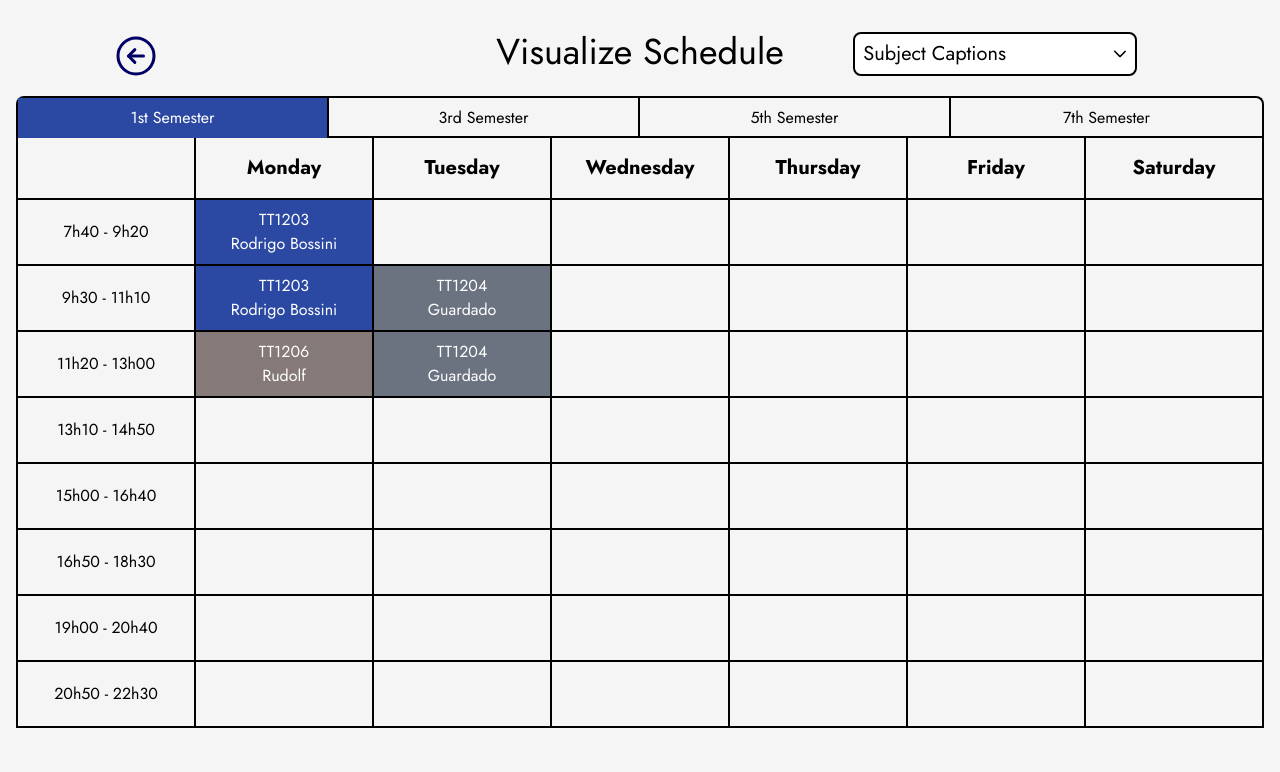
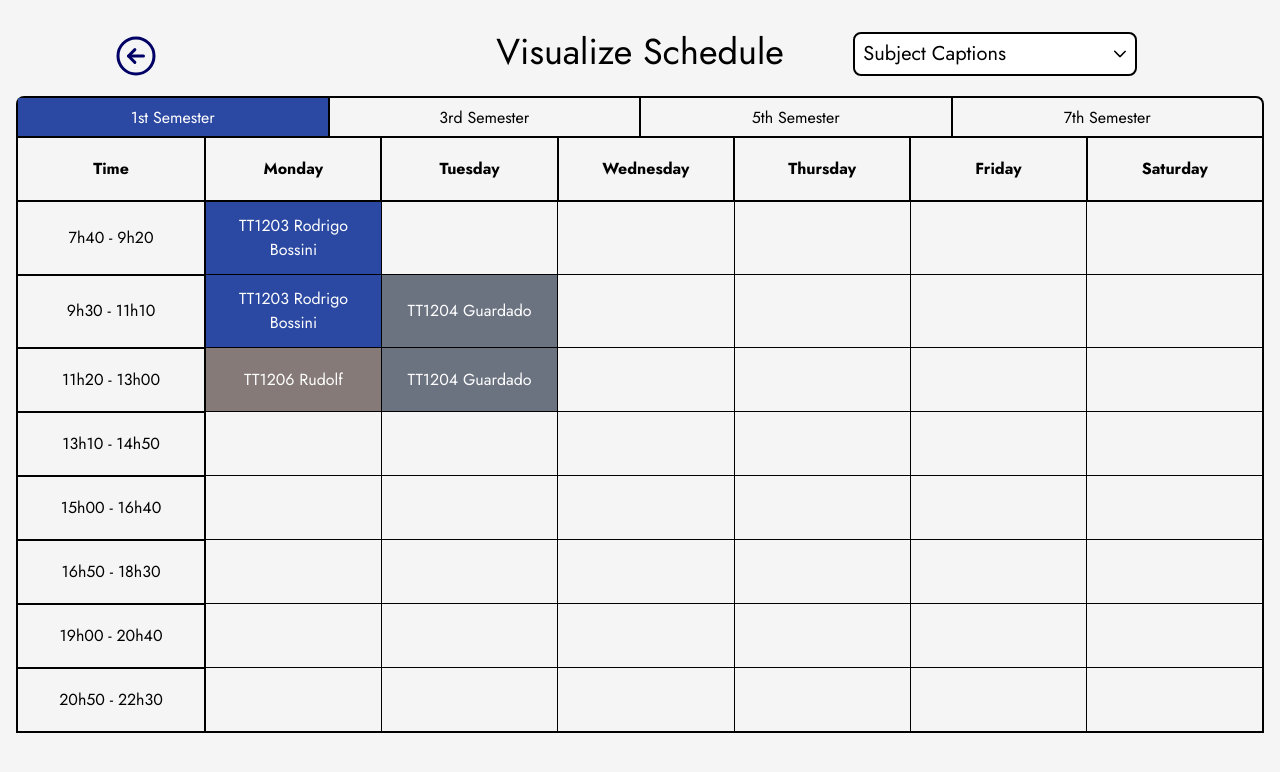
Before and after one commit to Instituto-Maua-de-Tecnologia/20242-Maua-CICSI1-Fontys-frontend, a React (Vite) app: page /vizualize_schedule in a window 1280 px wide. Shown: the top 772 px of the page. Built offline with nearby package versions, Linux system fonts and the light colour scheme.

Commit message:
selection cells on the table

```diff
--- a/src/components/tableVisualizeSchedule/index.tsx
+++ b/src/components/tableVisualizeSchedule/index.tsx
@@ -1,7 +1,9 @@
-import { useState } from "react";
+import { useEffect, useState } from "react";
 import { useLanguage } from '../languageProvider';
 
+
 export default function TableVisualizeSchedule() {
+    const [selectedCell, setSelectedCell] = useState<{ row: number; col: string } | null>(null);
 
     // Definindo os cronogramas para cada semestre
     const schedules: { [key: number]: { time: string; monday: string; tuesday: string; wednesday: string; thursday: string; friday: string; saturday: string; }[] } = {
@@ -59,83 +61,122 @@ import { useLanguage } from '../languageProvider';
     }
 
     // Função auxiliar para definir as classes de estilo
-        const getCellStyle = (text: string) => {
+    const getCellStyle = (text: string, isSelected: boolean) => {
+        const baseStyle = 'border border-black px-2 py-3 min-w-[100px] min-h-[50px] transition-all';
+        const selectedStyle = isSelected ? 'border-4 border-black-500' : '';
         if (text.includes("Rodrigo Bossini")) {
-                return 'bg-[#2B49A3] text-white border-dash';
+            return `${baseStyle} bg-[#2B49A3] text-white ${selectedStyle}`;
         } else if (text.includes("Guardado")) {
-                return 'bg-gray-500 text-white border-dash';
+            return `${baseStyle} bg-gray-500 text-white ${selectedStyle}`;
         } else if (text.includes("Rudolf")) {
-                return 'bg-[#857A77] text-white border-dash';
+            return `${baseStyle} bg-[#857A77] text-white ${selectedStyle}`;
         }
-            return '';
+        return `${baseStyle} ${selectedStyle}`;
     };
 
+
     const { currentLanguage } = useLanguage();
-
     const [selectedSemester, setSelectedSemester] = useState<number>(1); // Estado para armazenar o semestre selecionado
+    const [currentSchedule, setCurrentSchedule] = useState(schedules[1]); // Estado inicial do cronograma
 
     // Função para definir qual semestre foi selecionado
-        const handleButtonClick = (index: number) => {
-            setSelectedSemester(index);
+
+    const getScheduleFromStorage = (semester: number) => {
+        const storedSchedule = localStorage.getItem(`semester_${semester}`);
+        if (storedSchedule) {
+            return JSON.parse(storedSchedule);
+        }
+        return schedules[semester];
     };
 
-        // Seleciona o cronograma baseado no semestre
-        const currentSchedule = schedules[selectedSemester];
+    const saveScheduleToStorage = (semester: number, updatedSchedule: typeof currentSchedule) => {
+        localStorage.setItem(`semester_${semester}`, JSON.stringify(updatedSchedule));
+    };
+
+    const handleCellClick = (rowIndex: number, col: keyof typeof currentSchedule[0]) => {
+        const clickedCell = currentSchedule[rowIndex][col];
+        if (!clickedCell && selectedCell === null) return; // Bloqueia seleção inicial em células vazias
+
+        if (selectedCell === null) {
+            setSelectedCell({ row: rowIndex, col });
+        } else {
+            const selectedContent = currentSchedule[selectedCell.row][selectedCell.col as keyof typeof currentSchedule[0]];
+            if (!selectedContent) return; // Evita trocar células vazias
+
+            const newSchedule = [...currentSchedule];
+            newSchedule[selectedCell.row][selectedCell.col as keyof typeof currentSchedule[0]] = clickedCell;
+            newSchedule[rowIndex][col] = selectedContent;
+
+            setCurrentSchedule(newSchedule);
+            saveScheduleToStorage(selectedSemester, newSchedule); // Salva no localStorage
+            setSelectedCell(null);
+        }
+    };
+
+    const handleSemesterChange = (semester: number) => {
+        setSelectedSemester(semester);
+        const loadedSchedule = getScheduleFromStorage(semester);
+        setCurrentSchedule(loadedSchedule);
+    };
+
+    useEffect(() => {
+        const loadedSchedule = getScheduleFromStorage(selectedSemester);
+        setCurrentSchedule(loadedSchedule);
+    }, [selectedSemester]);
+
 
     return (
         <div className="container mx-auto px-4 py-6">
             <div className="overflow-x-auto">
-                    {/* Botões para selecionar o semestre */}
-                    <div className="rounded-t-lg h-10 border-t-2 border-l-2 border-r-2 border-black flex flex-row">
+                <div className="rounded-t-lg h-10 border-t-2 border-l-2 border-r-2 border-black flex">
                     {translations[currentLanguage]?.semesterTitles.map((semester, index) => (
-                            <div
+                        <button
                             key={index}
-                                className={`h-10 w-1/4 ${index !== 3 ? 'border-r-2' : ''} border-black`}
+                            className={`flex-1 py-2
+                             ${index !== translations[currentLanguage]?.semesterTitles.length - 1 ? "border-r-2 border-black" : ""}
+                             ${selectedSemester === index + 1 ? "bg-[#2B49A3] text-white" : "bg-transparent text-black"}`}
+                            onClick={() => handleSemesterChange(index + 1)}
                         >
-                                <button
-                                    className={`h-full w-full ${selectedSemester === index + 1 ? 'bg-[#2B49A3] text-white' : 'bg-transparent text-black'}`}
-                                    onClick={() => handleButtonClick(index + 1)}
-                                >
-                                    <p>{semester}</p>
+                            {semester}
                         </button>
-                            </div>
                     ))}
                 </div>
-
-                    {/* Tabela de horários */}
-                    <table className="min-w-full border-collapse border-2 border-black rounded-lg">
+                <table
+                    className="w-full border-collapse table-fixed border-l-2 border-b-2 border-r-2 border-black rounded-lg text-center"
+                >
                     <thead>
                         <tr>
-                                <th className="border-2 border-black w-40 text-center rounded-tl-lg"></th>
+                            <th className="border-2 border-black w-40 h-16 px-6 py-4">Time</th>
                             {translations[currentLanguage]?.days.map((day, index) => (
-                                    <th key={index} className={`border-2 border-black p-4 w-40 text-center text-xl ${index === translations[currentLanguage].days.length - 1 ? 'rounded-tr-lg' : ''}`}>
+                                <th
+                                    key={index}
+                                    className="border-2 border-black w-[150px] h-16 px-6 py-4"
+                                >
                                     {day}
                                 </th>
                             ))}
                         </tr>
                     </thead>
                     <tbody>
-                            {currentSchedule.map((row, index) => (
-                                <tr key={index}>
-                                    <td className="border-2 border-black text-center">{row.time}</td>
+                        {currentSchedule.map((row, rowIndex) => (
+                            <tr key={rowIndex}>
+                                <td className="border-2 border-black w-40 h-16 px-6 py-4">
+                                    {row.time}
+                                </td>
+                                {["monday", "tuesday", "wednesday", "thursday", "friday", "saturday"].map((col) => (
                                     <td
-                                        role="button"
-                                        tabIndex={1}
-                                        className={`border-2 border-black p-2 text-center whitespace-pre-line ${getCellStyle(row.monday) ? getCellStyle(row.monday) : "hover:bg-gray-300"}`}
+                                        key={col}
+                                        onClick={() => handleCellClick(rowIndex, col as keyof typeof currentSchedule[0])}
+                                        className={
+                                            getCellStyle(
+                                                row[col as keyof typeof row],
+                                                selectedCell?.row === rowIndex && selectedCell?.col === col
+                                            ) + " w-[150px] h-16"
+                                        }
                                     >
-                                        {row.monday}
+                                        {row[col as keyof typeof row]}
                                     </td>
-                                    <td
-                                        role="button"
-                                        tabIndex={1}
-                                        className={`border-2 border-black p-2 text-center whitespace-pre-line ${getCellStyle(row.tuesday)? getCellStyle(row.tuesday) : "hover:bg-gray-300"}`}
-                                    >
-                                        {row.tuesday}
-                                    </td>
-                                    <td className={`border-2 border-black p-2 text-center whitespace-pre-line ${getCellStyle(row.wednesday)}`}>{row.wednesday}</td>
-                                    <td className={`border-2 border-black p-2 text-center whitespace-pre-line ${getCellStyle(row.thursday)}`}>{row.thursday}</td>
-                                    <td className={`border-2 border-black p-8 text-center whitespace-pre-line ${getCellStyle(row.friday)}`}>{row.friday}</td>
-                                    <td className={`border-2 border-black p-2 text-center whitespace-pre-line ${getCellStyle(row.saturday)}`}>{row.saturday}</td>
+                                ))}
                             </tr>
                         ))}
                     </tbody>
```
Lines whose indentation alone changed are shown as unchanged.
